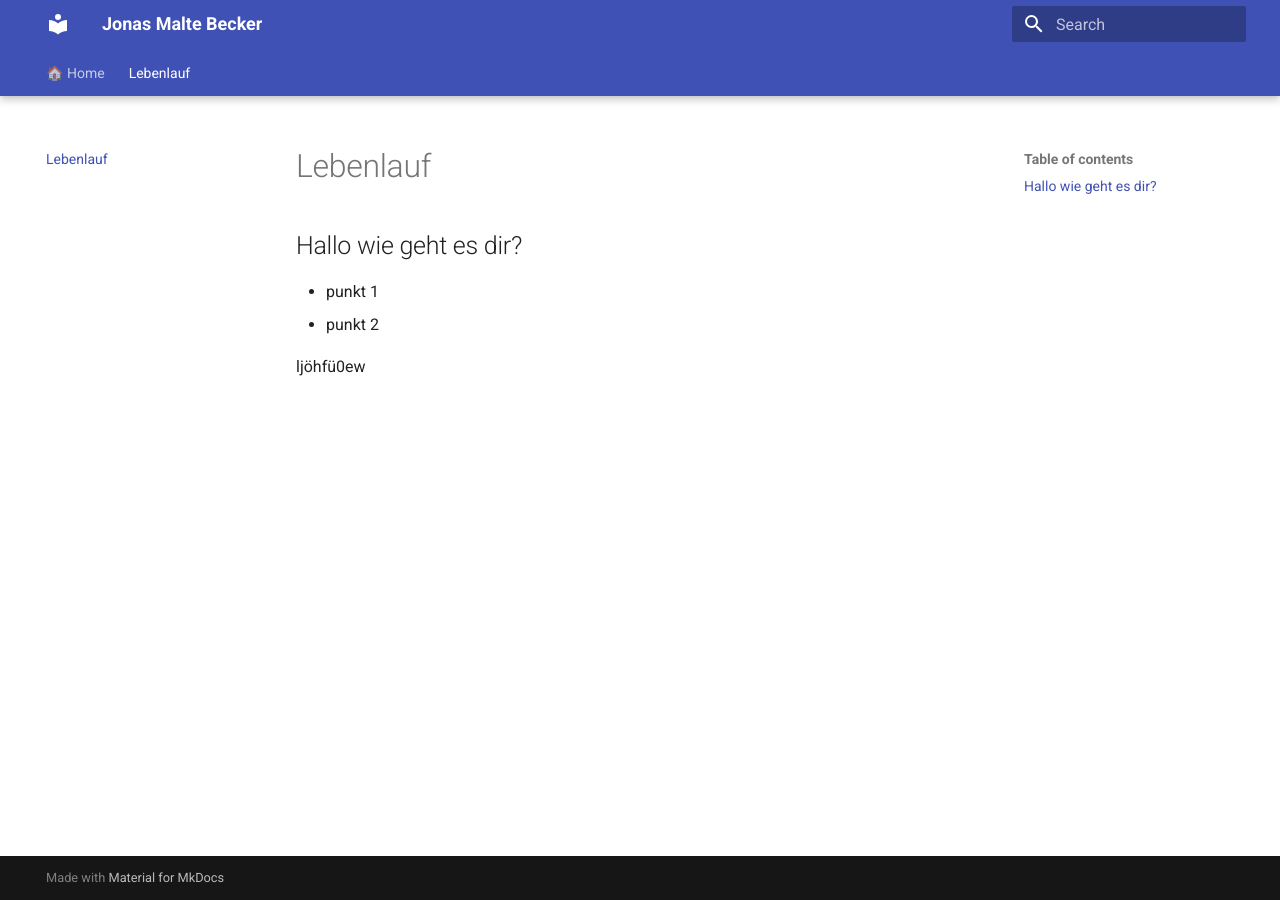
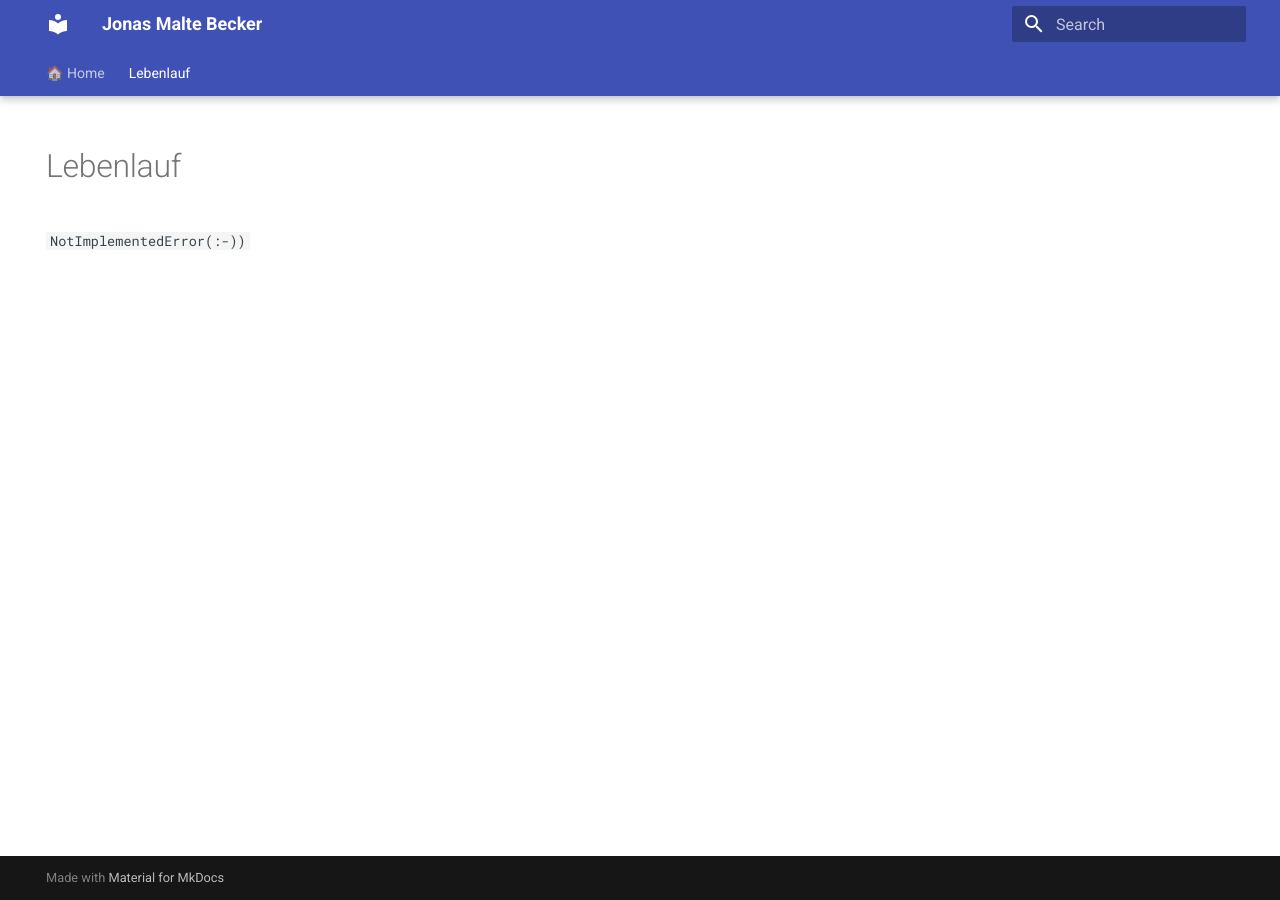
Before and after one commit to JonasBecker/jonasmaltebecker, an MkDocs documentation site: the page built from docs/Lebenlauf.md, in a window 1280 px wide. Built offline with MkDocs 1.6.1 and Material for MkDocs 9.7.7, drawn with Linux system fonts in a browser that asks for light colours.

Commit message:
hide table fo contents

```diff
--- a/docs/Lebenlauf.md
+++ b/docs/Lebenlauf.md
@@ -1,6 +1,7 @@
-## Hallo wie geht es dir?
+---
+hide:
+- navigation
+- toc
+---
 
-* punkt 1
-* punkt 2
-
-ljöhfü0ew
+`NotImplementedError(:-))`
```
Also changed, not shown: docs/index.md (+6 -0 lines), readme.md (+1 -0 lines).
